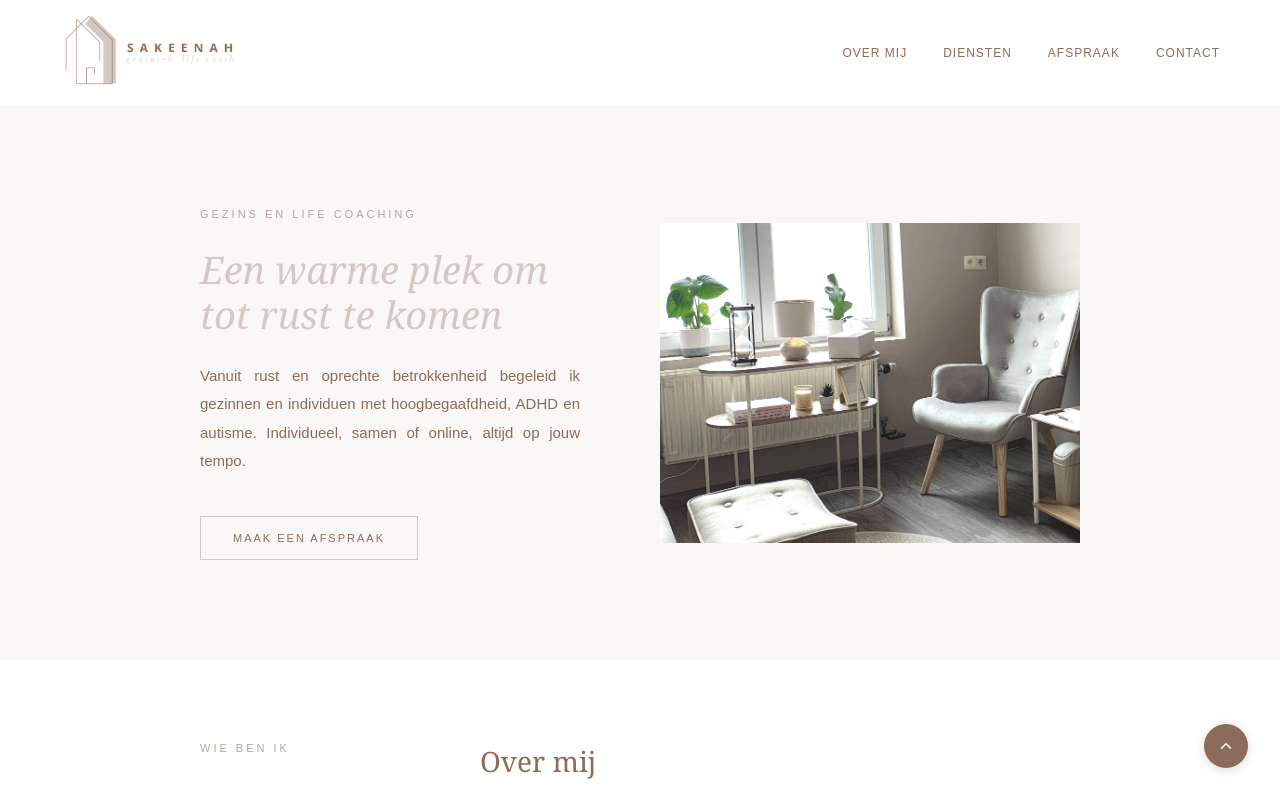
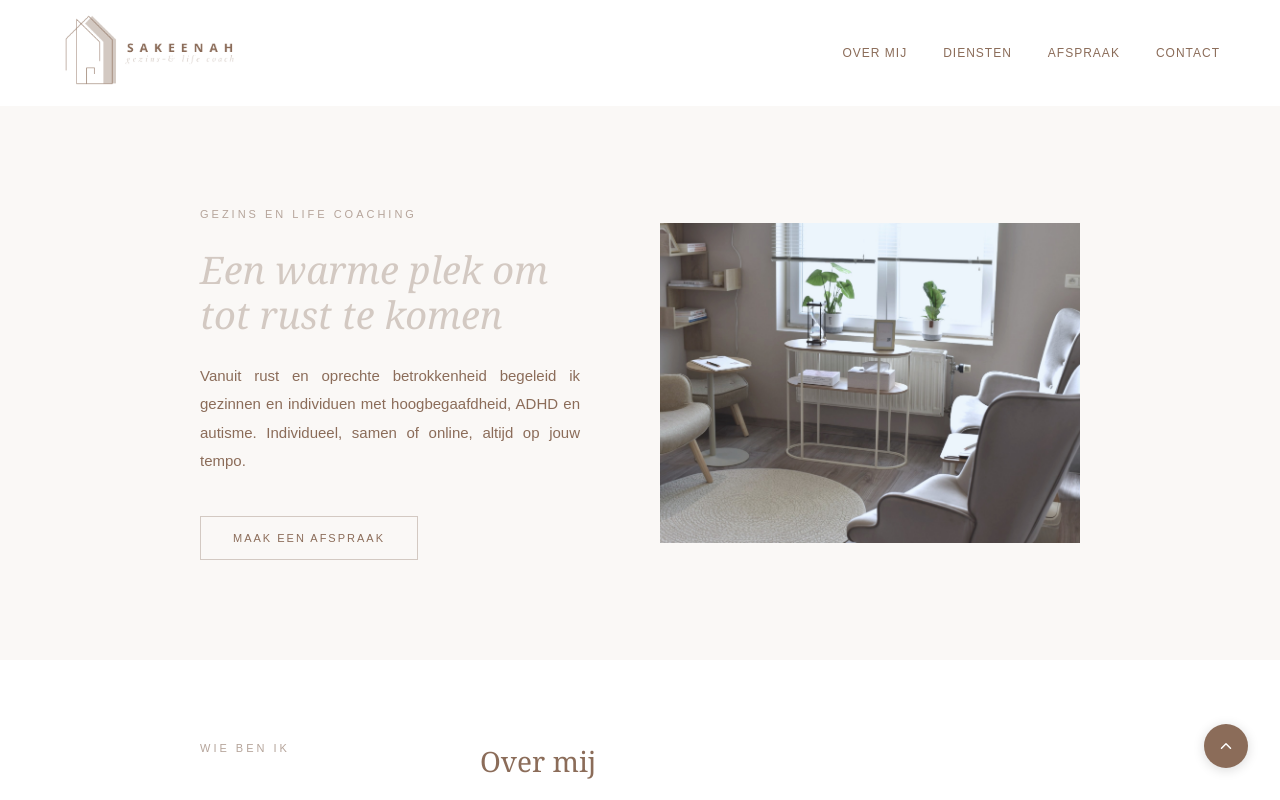
Before and after one commit to souadem6-glitch/sakeenah-coaching-site, a Next.js app: page / in a window 1280 px wide. Shown: the top 800 px of the page. Built offline with nearby package versions, Linux system fonts and the light colour scheme.

Commit message:
afbeelding

```diff
--- /dev/null
+++ b/app/css.d.ts
@@ -0,0 +1 @@
+declare module "*.css";
--- a/app/page.tsx
+++ b/app/page.tsx
@@ -94,7 +94,7 @@ export default function Home() {
             <a href="#boeken" style={{display:"inline-block",background:"transparent",color:"#8B6C59",padding:"13px 32px",fontSize:"11px",letterSpacing:"2px",textTransform:"uppercase",textDecoration:"none",fontFamily:"sans-serif",border:"1px solid #D3C9C2"}}>Maak een afspraak</a>
           </div>
           <div className="sk-hero-img">
-            <img src="/sakeenah-praktijk (1).jpg" alt="Praktijkruimte Sakeenah Coaching" style={{width:"100%",height:"100%",objectFit:"cover",objectPosition:"center"}} />
+            <img src="/PraktijkCoaching_filter.jpg" alt="Praktijkruimte Sakeenah Coaching" style={{width:"100%",height:"100%",objectFit:"cover",objectPosition:"center"}} />
           </div>
         </div>
       </section>
@@ -140,10 +140,11 @@ export default function Home() {
         <div className="sk-boeken-inner">
           <div style={{fontSize:"11px",letterSpacing:"3px",textTransform:"uppercase",color:"#B5A49A",fontFamily:"sans-serif",marginBottom:"16px"}}>Plan je sessie</div>
           <h2 style={{fontSize:"28px",color:"#8B6C59",fontWeight:"normal",marginBottom:"16px"}}>Afspraak boeken</h2>
-          <p style={{fontSize:"14px",color:"#7a6a62",fontFamily:"sans-serif",fontWeight:300,marginBottom:"10px"}}>Een sessie duurt 60 minuten en bedraagt 60 euro.</p><p style={{ fontSize: "14px", color: "#7a6a62", fontFamily: "sans-serif", fontWeight: 300, marginBottom: "10px" }}>
-  Annuleren kan niet binnen 72 uur voor het geplande tijdstip.<br />
-  Bij te late annulering wordt de afspraak in rekening gebracht.
-</p>
+          <p style={{fontSize:"14px",color:"#7a6a62",fontFamily:"sans-serif",fontWeight:300,marginBottom:"10px"}}>Een sessie duurt 60 minuten en bedraagt 60 euro.</p>
+          <p style={{fontSize:"14px",color:"#7a6a62",fontFamily:"sans-serif",fontWeight:300,marginBottom:"10px"}}>
+            Annuleren kan niet binnen 72 uur voor het geplande tijdstip.<br />
+            Bij te late annulering wordt de afspraak in rekening gebracht.
+          </p>
           <div className="sk-calendly-wrap">
             <iframe
               src="https://calendly.com/sakeenah-coaching/60?hide_event_type_details=1&hide_gdpr_banner=1&text_color=8b6c59&primary_color=d3c9c2"
@@ -210,7 +211,7 @@ export default function Home() {
           <span style={{color:"#D3C9C2",width:"12px",textAlign:"center"}}>|</span>
           <a href="/voorwaarden" className="sk-footer-page">Algemene voorwaarden</a>
         </div>
-        © 2026 Sakeenah Coaching
+        © {new Date().getFullYear()} Sakeenah Coaching
       </footer>
       <button
         onClick={()=>window.scrollTo({top:0,behavior:"smooth"})}
--- a/app/voorwaarden/page.tsx
+++ b/app/voorwaarden/page.tsx
@@ -104,7 +104,7 @@ export default function Voorwaarden() {
           <span style={{color:"#B5A49A",width:"12px",textAlign:"center"}}>|</span>
           <a href="/voorwaarden" style={{color:"#8B6C59",textDecoration:"none",fontSize:"12px",fontFamily:"sans-serif",fontWeight:400,width:"auto",padding:"0 12px",textAlign:"center"}}>Algemene voorwaarden</a>
         </div>
-        © 2026 Sakeenah Coaching
+        © {new Date().getFullYear()} Sakeenah Coaching
       </footer>
       <button
         onClick={()=>window.scrollTo({top:0,behavior:"smooth"})}
```
Also changed, not shown: public/PraktijkCoaching_filter.jpg (added).
